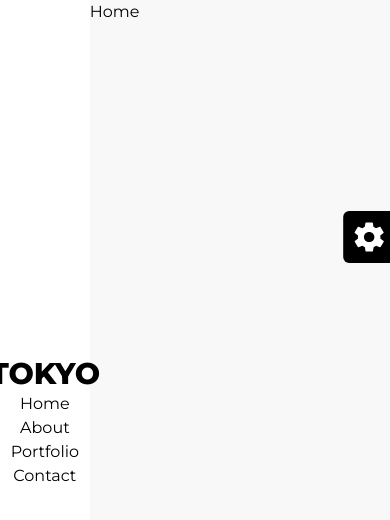
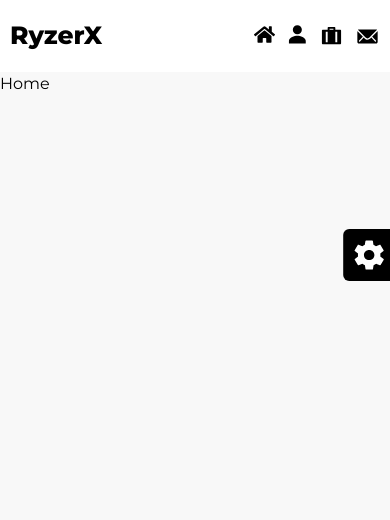
Before and after one commit to mehedihasan101101/Portfolio-Mehedi, a React (Vite) app: page / in a window 390 px wide. Shown: the top 520 px of the page. Built offline with nearby package versions, Linux system fonts and the light colour scheme.

Commit message:
create resposive nav bar

```diff
--- a/index.html
+++ b/index.html
@@ -1,5 +1,5 @@
 <!doctype html>
-<html lang="en" data-theme="lightMode" >
+<html lang="en"  >
 
 <head>
   <meta charset="UTF-8" />
--- a/src/components/nav/Nav.tsx
+++ b/src/components/nav/Nav.tsx
@@ -1,23 +1,59 @@
 import { NavLink } from "react-router";
+import { PiCopyrightThin } from "react-icons/pi";
+import { FaHome } from "react-icons/fa";
+import { IoPersonSharp } from "react-icons/io5";
+import { RiSuitcaseFill } from "react-icons/ri";
+import { IoIosMail } from "react-icons/io";
 
 type NavFields = {
     name: string,
+    icon: React.ElementType,
     id: number,
-    path: string
+    path: string,
+    size: number
 }
 const navFields: NavFields[] = [
-    { name: "Home", id: 1, path: "" },
-    { name: "About", id: 2, path: "/about" },
-    { name: "Portfolio", id: 3, path: "/portfolio" },
-    { name: "Contact", id: 4, path: "/contact" },
+    {
+        name: "Home", icon: FaHome, size: 21, id: 1, path: ""
+    },
+    { name: "About", icon: IoPersonSharp, size: 20.7, id: 2, path: "/about" },
+    { name: "Portfolio", icon: RiSuitcaseFill, size: 23, id: 3, path: "/portfolio" },
+    { name: "Contact", icon: IoIosMail, size: 25, id: 4, path: "/contact" },
+
 ]
 const Nav = () => {
 
     return (
-        <div className="w-[23%]  h-screen bg-sideBarBgColor flex flex-col items-center justify-center">
-            <h1 className="text-3xl font-extrabold"> TOKYO</h1>
-            {navFields.map((eachField => <NavLink key={eachField.id} to={eachField.path}>{eachField.name}</NavLink>))}
-        </div>
+        <div className="lg:w-[23%] lg:h-screen h-18 lg:px-0 px-2.5 flex items-center justify-center  bg-sideBarBgColor">
+            <div className="flex lg:flex-col lg:w-auto w-full lg:items-start items-center lg:justify-normal justify-between lg:space-y-12">
+                <h1 className=" lg:text-[32px] text-[25px]  font-extrabold">RyzerX</h1>
+
+                <div className="flex lg:flex-col lg:gap-y-2 gap-3 items-start justify-center">
+                    {navFields.map((eachField) => {
+                        const Icon = eachField.icon;
+                        return (
+                            <div><NavLink className="text-secondaryTextColor lg:block hidden  font-medium text-[16px]" key={eachField.id} to={eachField.path}>
+                                {eachField.name}
+                            </NavLink>
+
+                                <NavLink className="lg:hidden" key={eachField.id} to={eachField.path}>
+
+                                    <Icon size={eachField.size} className="text-primaryTextColor" />
+
+                                </NavLink >
+
+
+                            </div>)
+                    })
+                    }
+
+                </div>
+                <div className="text-secondaryTextColor lg:block hidden">
+                    <p className="flex items-center"> <span className="pr-1"><PiCopyrightThin ></PiCopyrightThin></span>2026 RyzerX </p>
+                    <p className="text-[16px]">Created by <span className="font-medium">Mehedi Hasan</span> </p>
+                </div>
+            </div>
+        </div >
     );
 };
 
--- a/src/index.css
+++ b/src/index.css
@@ -3,7 +3,6 @@
 @font-face {
     font-family: "Montserrat";
     src: url("./assets/fontFamily/Montserrat-VariableFont_wght.ttf");
-
 }
 
 @theme {
--- a/src/layout/RootLayout.tsx
+++ b/src/layout/RootLayout.tsx
@@ -35,9 +35,9 @@ const RootLayout = () => {
 
     const { setLightMode, setDarkMode } = useThemeControll()
     return (
-        <div className="flex relative overflow-x-hidden">
+        <div className="flex lg:flex-row flex-col relative overflow-x-hidden">
             <Nav></Nav>
-            <main className=" w-[77%] h-screen  ">
+            <main className=" w-[77%] lg:h-screen  ">
                 <Outlet></Outlet>
             </main>
 
--- a/src/pages/Home.tsx
+++ b/src/pages/Home.tsx
@@ -1,7 +1,7 @@
 
 const Home = () => {
     return (
-        <div>
+        <div className="h-screen">
             <h1>Home</h1>
         </div>
     );
```
Also changed, not shown: 6 other files (tests, documents, lock files or other folders).
